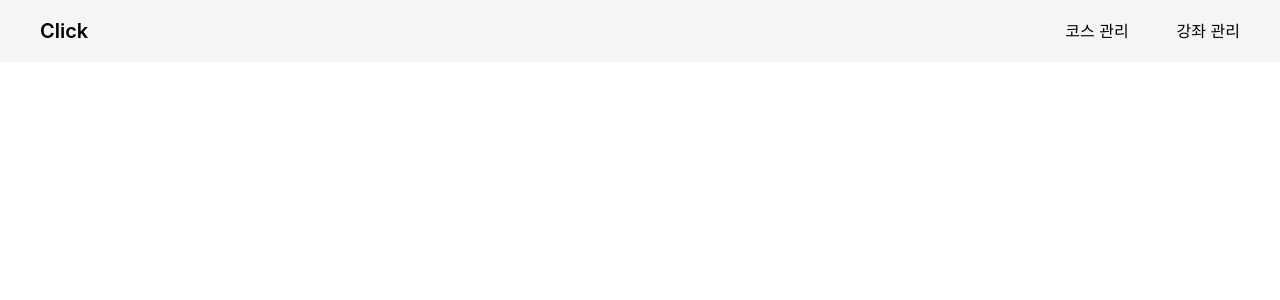
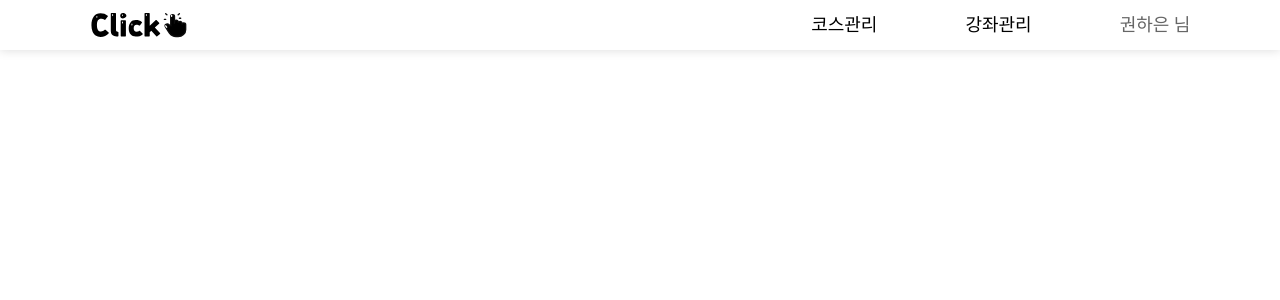
Before and after one commit to KANGYONGSU23/afterschool-admin-Frontend, a React (Create React App) app: page /services in a window 1280 px wide. Shown: the top 300 px of the page. Built offline with nearby package versions, Linux system fonts and the light colour scheme.

Commit message:
feat :: 헤더추가

```diff
--- /dev/null
+++ b/src/assets/custom.d.ts
@@ -0,0 +1,6 @@
+declare module '*.svg' {
+    import React = require('react');
+    export const ReactComponent: React.FC<React.SVGProps<SVGSVGElement>>;
+    const src: string;
+    export default src;
+  }
--- /dev/null
+++ b/src/assets/index.ts
@@ -0,0 +1,2 @@
+export {default as Logo} from "./Logo.svg"
+export {default as ListImg} from "./list.svg"
--- /dev/null
+++ b/src/components/header/index.tsx
@@ -0,0 +1,57 @@
+import styled from "@emotion/styled";
+import { Logo } from "../../assets";
+
+const Header = () => {
+
+  return (
+    <Container>
+      <img
+        src={Logo}
+        alt="logo"
+      />
+      <Div><Text>코스관리</Text>
+      <Text>강좌관리</Text>
+      <Name>권하은 님</Name></Div>
+
+    </Container>
+  );
+};
+
+const Container = styled.div`
+  background: #fff;
+  box-shadow: 0px 0px 10px 0px rgba(0, 0, 0, 0.15);
+  height: 50px;
+  width: 100%;
+  display: flex;
+  padding: 10px 7%;
+  align-items: center;
+  img {
+    cursor: pointer;
+    height: 40px;
+  }
+  margin-bottom: 40px;
+`;
+
+const Text = styled.div`
+  color: #000;
+  font-size: 18px;
+  font-weight: 500;
+  margin-right: 88px;
+  font-family: Pretendard;
+
+`;
+
+const Name = styled.div`
+  color: #666;
+  font-size: 18px;
+  font-weight: 500;
+  font-family: Pretendard;
+`;
+
+const Div=styled.div`
+margin-left: auto;
+display: flex;
+
+`
+
+export default Header;
--- a/src/router/MainRouter.tsx
+++ b/src/router/MainRouter.tsx
@@ -1,4 +1,5 @@
 import { BrowserRouter, Route, Routes } from "react-router-dom";
+
 import {
   AfterSchoolClassCreate,
   AfterSchoolClassDetail,
@@ -11,7 +12,8 @@ import {
   Login,
   NotFound,
 } from "../pages";
-import Header from "../components/services/layouts/Header";
+import Header from "../components/header";
+import AfterSchoolApplication from "../pages/service/afterSchool application/AfterSchoolApplication";
 
 const MainRouter = () => {
   return (
@@ -19,7 +21,7 @@ const MainRouter = () => {
       <Routes>
         <Route index element={<Login />} />
 
-        <Route path="services" element={<Header />}>
+        <Route path="services" element={< Header/>}>
           <Route path="after-school-class">
             <Route path="index" element={<AfterSchoolClassList />} />
             <Route path="create" element={<AfterSchoolClassCreate />} />
@@ -33,6 +35,10 @@ const MainRouter = () => {
             <Route path="manage" element={<AfterSchoolCourseManage />} />
             <Route path=":id" element={<AfterSchoolCourseDetail />} />
           </Route>
+
+          <Route path="after-school-application">
+            <Route path="application" element={<AfterSchoolApplication/>}/>
+          </Route>
         </Route>
 
         <Route path="*" element={<NotFound />} />
```
Also changed, not shown: src/assets/Logo.svg (added), src/assets/list.svg (added).
